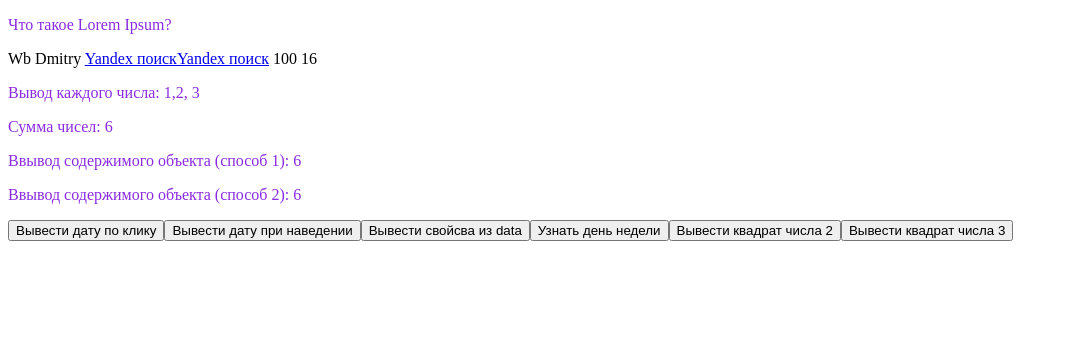
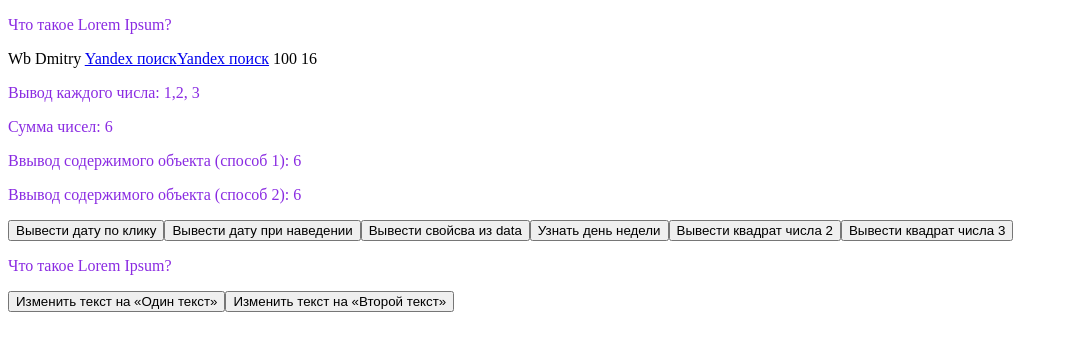
Before and after one commit to WbDmitry/vue3-training, a Vue app: page / in a window 1280 px wide. Shown: the top 350 px of the page, without its empty margins (0-1068 px from the left). Built offline with nearby package versions, Linux system fonts and the light colour scheme.

Commit message:
Добавил изменение текста в представлении по нажатию на кнопки

```diff
--- a/src/App.vue
+++ b/src/App.vue
@@ -11,6 +11,7 @@ export default {
 			num2: 6,
 			arr: [1, 2, 3],
 			obj: { x: 1, y: 2, z: 3 },
+			textParagraph: 'Что такое Lorem Ipsum?'
 		}
 	},
 	methods: {
@@ -50,6 +51,10 @@ export default {
 
 		outputTheSquareOfNumber: function (num) {
 			return alert(num ** 2);
+		},
+
+		switchTextP: function (newText) {
+			this.textParagraph = newText
 		}
 	}
 }
@@ -74,6 +79,9 @@ export default {
 	<button @click="getDayAlerts">Узнать день недели</button>
 	<button @click="outputTheSquareOfNumber(2)">Вывести квадрат числа 2</button>
 	<button @click="outputTheSquareOfNumber(3)">Вывести квадрат числа 3</button>
+	<p>{{ textParagraph }}</p>
+	<button @click="switchTextP('Один текст')">Изменить текст на «Один текст»</button>
+	<button @click="switchTextP('Второй текст')">Изменить текст на «Второй текст»</button>
 </template>
 
 <style>
```
